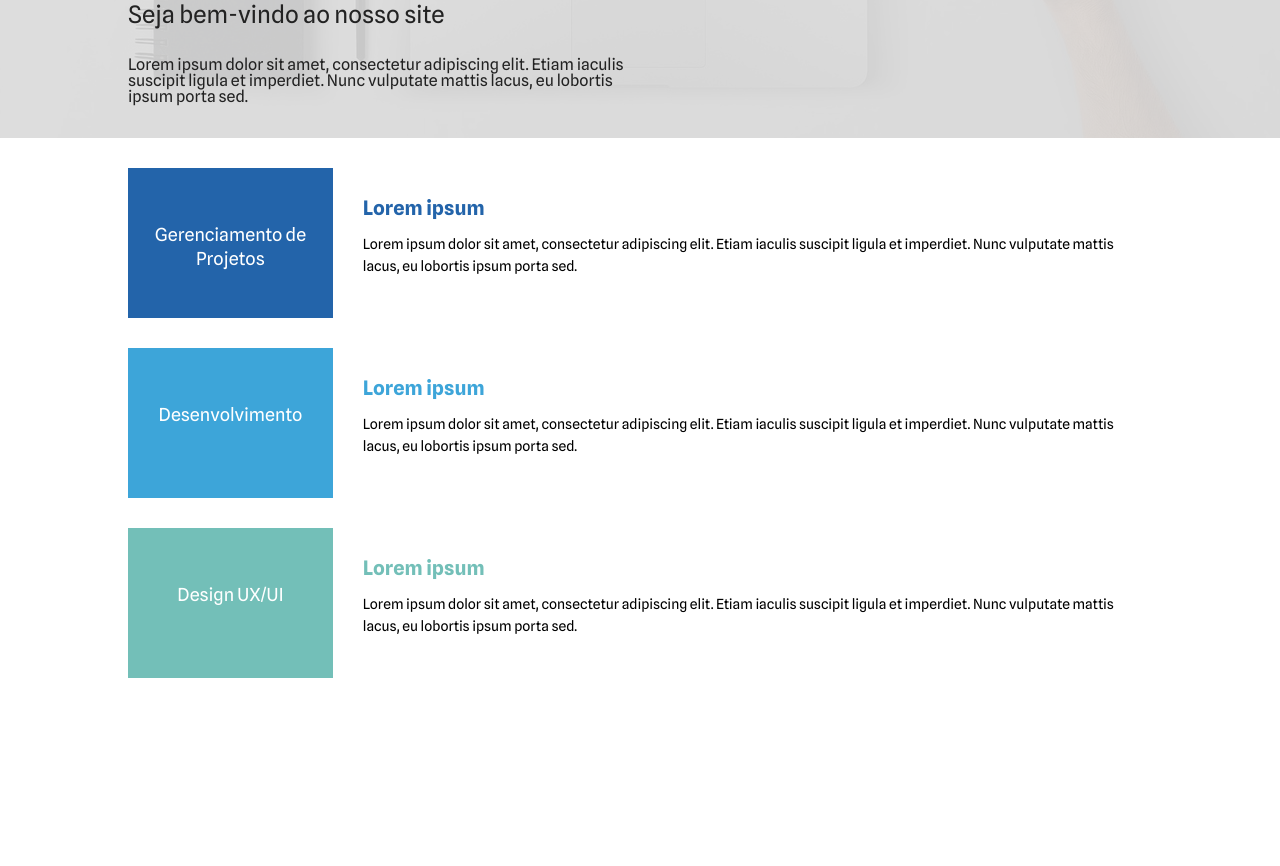
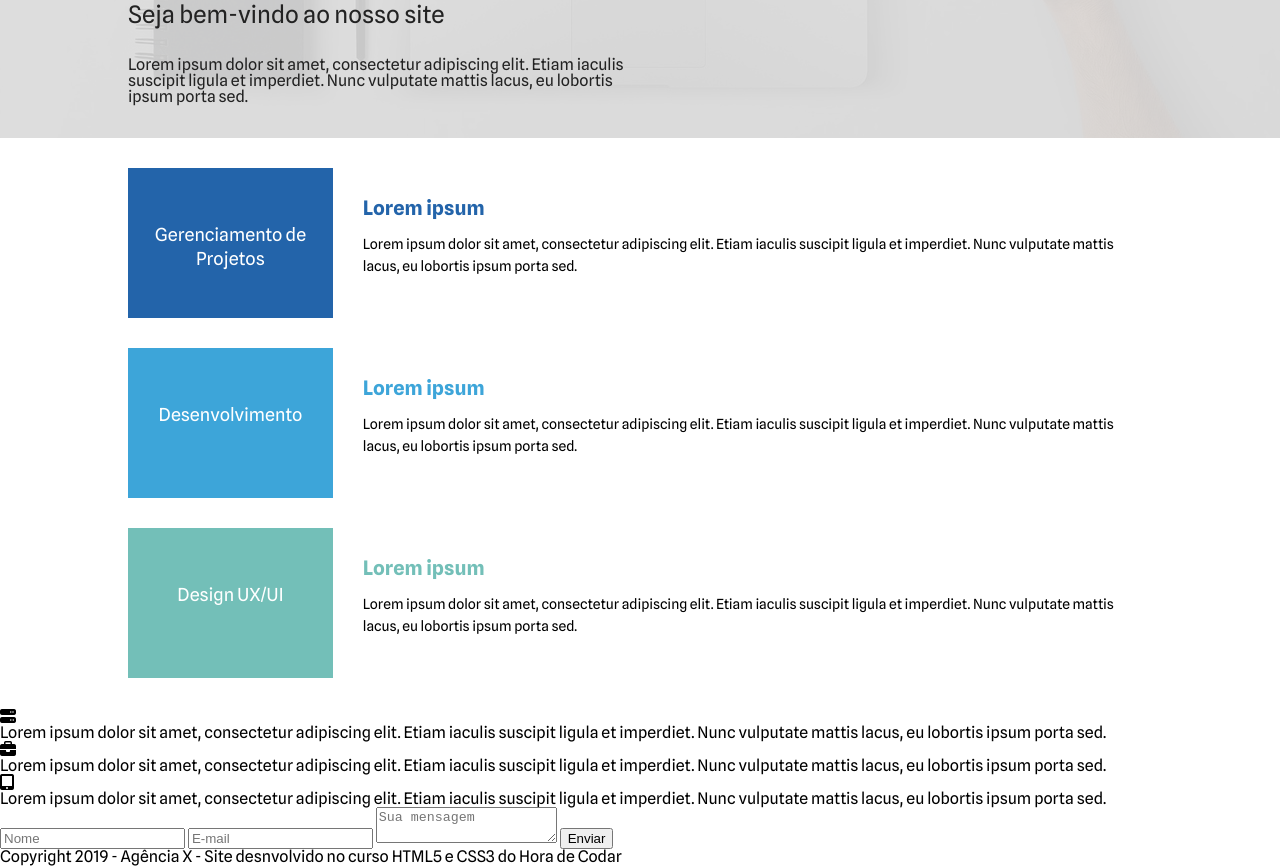
Before and after one commit to TeacherSamanthaSilva/ProjetoAgencia, a plain HTML site: page index.html in a window 1280 px wide. Shown: the part 462-1328 px from the top of the page. Before the commit the page ends 1170 px from the top, so only its background shows below. Drawn offline with Linux system fonts and the light colour scheme.

Commit message:
finalizando html
Nesse commit finalizei o html

```diff
--- a/index.html
+++ b/index.html
@@ -69,5 +69,40 @@
                 </div>
             </div>
         </section>
+         <!-- Seção de sobre a empresa -->
+         <div class="footer-container">
+            <section>
+                <div class="about-container">
+                    <div class="about-card">
+                        <i class="fas fa-server"></i>
+                        <p>Lorem ipsum dolor sit amet, consectetur adipiscing elit. Etiam iaculis suscipit ligula et imperdiet. Nunc vulputate mattis lacus, eu lobortis ipsum porta sed.</p>
+                    </div>
+                    <div class="about-card middle-card">
+                        <i class="fas fa-briefcase"></i>
+                        <p>Lorem ipsum dolor sit amet, consectetur adipiscing elit. Etiam iaculis suscipit ligula et imperdiet. Nunc vulputate mattis lacus, eu lobortis ipsum porta sed.</p>
+                    </div>
+                    <div class="about-card">
+                        <i class="fas fa-tablet-alt"></i>
+                        <p>Lorem ipsum dolor sit amet, consectetur adipiscing elit. Etiam iaculis suscipit ligula et imperdiet. Nunc vulputate mattis lacus, eu lobortis ipsum porta sed.</p>
+                    </div>
+                </div>
+            </section>
+            <!-- Contato -->
+            <footer>
+                <div class="form-container">
+                    <div class="form-background"></div>
+                    <form action="">
+                        <input type="text" name="name" id="name" placeholder="Nome">
+                        <input type="email" name="email" id="email" placeholder="E-mail">
+                        <textarea name="message" id="message" placeholder="Sua mensagem"></textarea>
+                        <input type="submit" class="submit" value="Enviar">
+                    </form>
+                </div>
+                <div class="copyright">
+                    <p>Copyright 2019 - Agência X - Site desnvolvido no curso HTML5 e CSS3 do Hora de Codar</p>
+                </div>
+            </footer>
+        </div>
+    </div>
 </body>
 </html>
```
